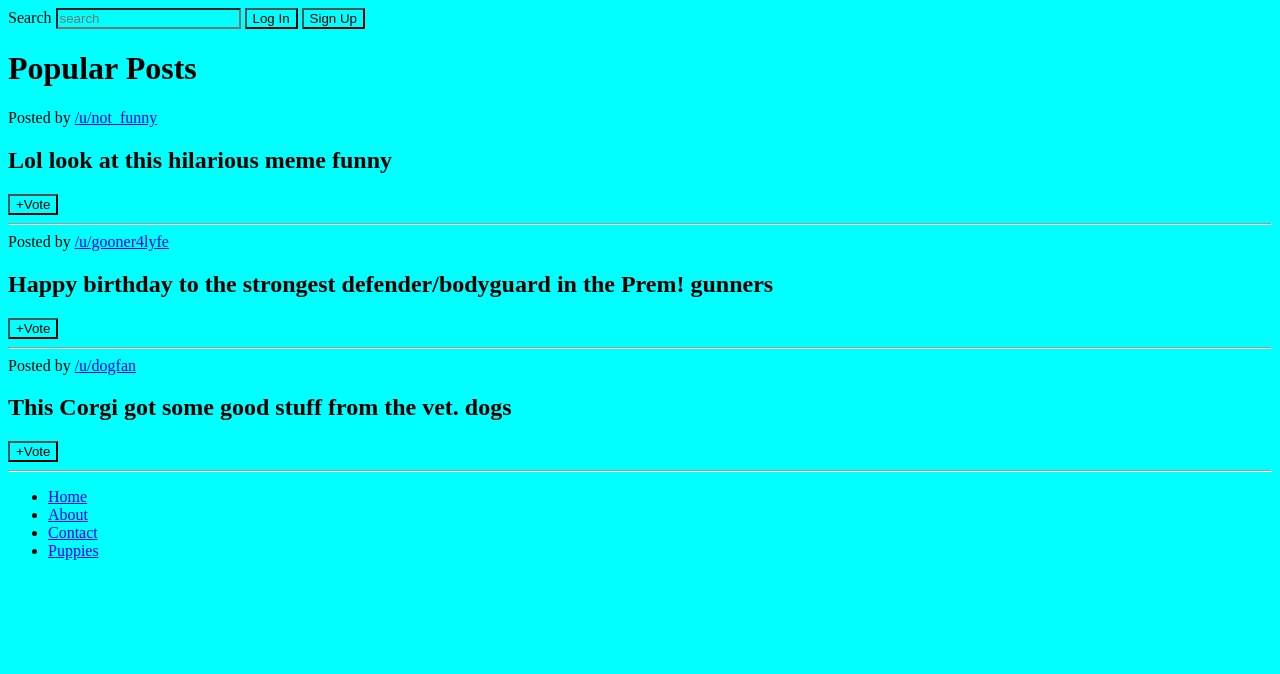
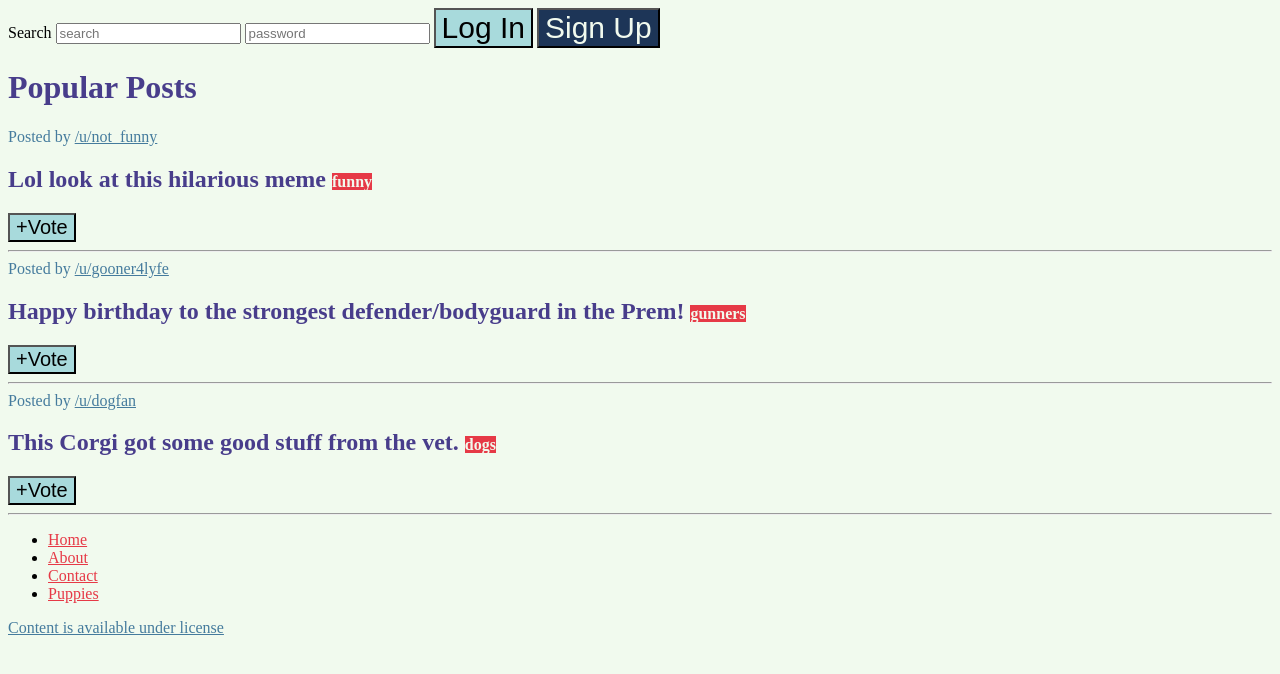
Before and after one commit to JimNastic316/WebDev, a plain HTML site: page CSSSelectors/starter.html in a window 1280 px wide. Drawn offline with Linux system fonts and the light colour scheme.

Commit message:
More CSS
selectors

```diff
--- a/CSSSelectors/app.css
+++ b/CSSSelectors/app.css
@@ -1,11 +1,63 @@
-* {
+/* * {
   background-color: cyan;
+} */
+
+
+body {
+  background-color: #f1faee;
 }
 
-/* button {
+
+button {
   font-size: 30px;
-} */
+  background-color: #a8dadc;
+}
 
-/* h1, h2 {
+
+
+
+h1,
+h2 {
   color: darkslateblue
-} */
+}
+
+/* id */
+#signup {
+  background-color: #1d3557;
+  color: #f1faee;
+}
+
+/* class */
+span {
+  color: #457b9d;
+}
+
+.tag {
+  background-color: #e63946;
+  color: #f1faee;
+  font-size: 16px;
+}
+
+.post a {
+  color: #457b9d;
+}
+
+
+
+h2+button {
+  font-size: 20px;
+}
+
+/* any nested anchor tag */
+footer a {
+  color: #e63946;
+}
+
+/* direct decendent anchor tag */
+footer > a{
+  color: #457b9d;
+}
+
+input[type="password"]{
+  color: red;
+}
--- a/CSSSelectors/starter.html
+++ b/CSSSelectors/starter.html
@@ -12,26 +12,27 @@
     <nav>
       <label for="search">Search</label>
         <input type="text" placeholder="search" id="search">
+        <input type="password" placeholder="password" id="password">
         <button>Log In</button>
-        <button>Sign Up</button>
+        <button id="signup">Sign Up</button>
     </nav>
     <main>
         <h1>Popular Posts</h1>
-        <section>
+        <section class="post">
             <span>Posted by <a href="#213adas">/u/not_funny</a></span>
-            <h2>Lol look at this hilarious meme <span>funny</span></h2>
+            <h2>Lol look at this hilarious meme <span class="tag">funny</span></h2>
             <button>+Vote</button>
             <hr>
         </section>
-        <section>
+        <section class="post">
             <span>Posted by <a href="#345adas">/u/gooner4lyfe</a></span>
-            <h2>Happy birthday to the strongest defender/bodyguard in the Prem! <span>gunners</span></h2>
+            <h2>Happy birthday to the strongest defender/bodyguard in the Prem! <span class="tag">gunners</span></h2>
             <button>+Vote</button>
             <hr>
         </section>
-        <section>
+        <section class="post">
             <span>Posted by <a href="#981adas">/u/dogfan</a></span>
-            <h2>This Corgi got some good stuff from the vet. <span>dogs</span></h2>
+            <h2>This Corgi got some good stuff from the vet. <span class="tag">dogs</span></h2>
             <button>+Vote</button>
             <hr>
         </section>
@@ -53,6 +54,7 @@
                 </li>
             </ul>
         </nav>
+        <a href="#license">Content is available under license</a>
     </footer>
 
 </body>
```
